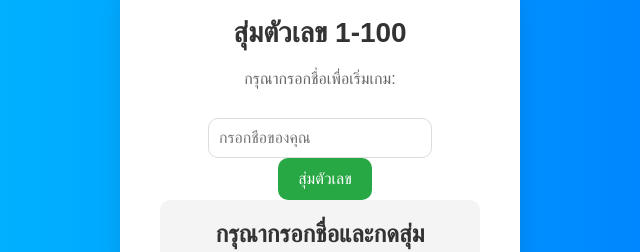
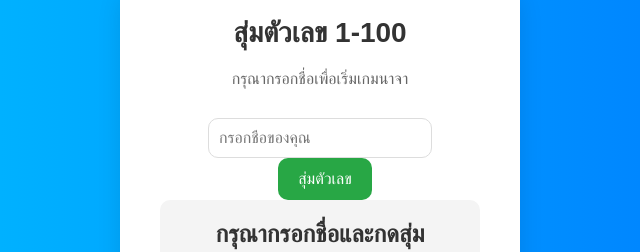
Before and after one commit to poowanad7040/my-website, a plain HTML site: page index.html in a window 1280 px wide. Shown: the part 248-500 px from the top of the page, 320-960 px from the left. Drawn offline with Linux system fonts and the light colour scheme.

Commit message:
Update index.html

```diff
--- a/index.html
+++ b/index.html
@@ -9,7 +9,7 @@
 <body>
   <div class="container">
     <h1>สุ่มตัวเลข 1-100</h1>
-    <p>กรุณากรอกชื่อเพื่อเริ่มเกม:</p>
+    <p>กรุณากรอกชื่อเพื่อเริ่มเกมนาจา</p>
     <input type="text" id="playerName" placeholder="กรอกชื่อของคุณ" required>
     <button id="generateNumber">สุ่มตัวเลข</button>
     <div id="result" class="result">กรุณากรอกชื่อและกดสุ่ม</div>
```
